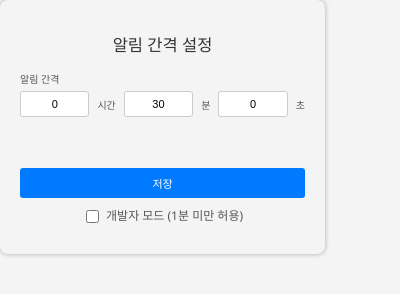
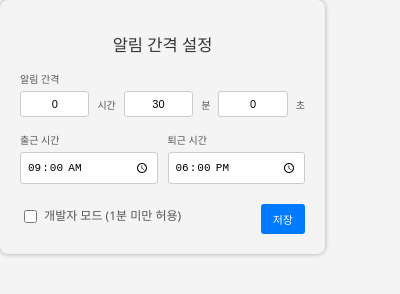
Before and after one commit to workminkyoung/spine-angel, a browser extension: page popup.html in a window 400 px wide. Both pictures are taken after a click on the button 162 px from the left and 184 px from the top of the page. Drawn offline with Linux system fonts and the light colour scheme.

Commit message:
feat: 출퇴근 시간 및 개발자모드 위치 변경

```diff
--- a/popup.html
+++ b/popup.html
@@ -47,15 +47,27 @@
                     <span>초</span>
                 </div>
             </div>
+            <div class="form-row">
+                <div class="form-group form-group-half">
+                    <label for="workStartTime">출근 시간</label>
+                    <input type="time" id="workStartTime" class="time-input">
+                </div>
+                <div class="form-group form-group-half">
+                    <label for="workEndTime">퇴근 시간</label>
+                    <input type="time" id="workEndTime" class="time-input">
+                </div>
+            </div>
             <div id="intervalErrorMsg" style="display:none; color:#d32f2f; font-size:0.98em; margin:8px 0 0 0; text-align:center;"></div>
-            <button type="submit" id="saveInterval" class="save-button">저장</button>
         </form>
-    <!-- 개발자용 토글 (설정 패널 하단으로 이동) -->
+        <!-- 설정 패널 하단 영역: 토글과 작은 저장 버튼 -->
+        <div class="settings-footer">
             <div class="dev-toggle-row">
                 <label>
                     <input type="checkbox" id="devModeToggle" style="vertical-align:middle; margin-right:4px;">
                     개발자 모드 (1분 미만 허용)
                 </label>
+            </div>
+            <button type="submit" form="intervalForm" id="saveInterval" class="save-button">저장</button>
         </div>
     </div>
     <!-- 알림 문제 안내 링크 (메인화면 하단) -->
--- a/popup.js
+++ b/popup.js
@@ -14,6 +14,8 @@ document.addEventListener('DOMContentLoaded', () => {
     const $intervalHours = document.getElementById('intervalHours');
     const $intervalMinutes = document.getElementById('intervalMinutes');
     const $intervalSeconds = document.getElementById('intervalSeconds');
+    const $workStartTime = document.getElementById('workStartTime'); // 출근 시간
+    const $workEndTime = document.getElementById('workEndTime'); // 퇴근 시간
     const $saveBtn = document.getElementById('saveInterval'); // 저장 버튼
     const $intervalForm = document.getElementById('intervalForm'); // 폼 전체
     const $countdownTimer = document.getElementById('countdownTimer'); // Countdown timer UI element
@@ -40,6 +42,7 @@ document.addEventListener('DOMContentLoaded', () => {
         if ($notificationHelpLinkRow) $notificationHelpLinkRow.style.display = 'none'; // 링크 숨기기
         if (countdownInterval) clearInterval(countdownInterval); // 설정창 열면 메인뷰 타이머 중지
         loadDevMode(); // 설정 패널 열 때마다 개발자 모드 상태 반영
+        loadWorkTimes(); // 설정 패널 열 때 출퇴근 시간 로드
     }
     // 메인 화면만 보이게
     function hideSettingsPanel() {
@@ -60,8 +63,10 @@ document.addEventListener('DOMContentLoaded', () => {
         });
     }
 
-    // === 알림 간격 저장 및 로드 ===
+    // === 알림 간격 및 출퇴근 시간 저장 및 로드 ===
     const DEFAULT_INTERVAL_MINUTES = 30; // 기본 알림 간격 (분 단위)
+    const DEFAULT_WORK_START_TIME = "09:00"; // 기본 출근 시간
+    const DEFAULT_WORK_END_TIME = "18:00"; // 기본 퇴근 시간
 
     function loadInterval() {
         chrome.storage.local.get('notificationInterval', (data) => {
@@ -77,6 +82,17 @@ document.addEventListener('DOMContentLoaded', () => {
             if ($intervalHours) $intervalHours.value = hours;
             if ($intervalMinutes) $intervalMinutes.value = minutes;
             if ($intervalSeconds) $intervalSeconds.value = seconds;
+        });
+    }
+
+    function loadWorkTimes() {
+        chrome.storage.local.get(['workStartTime', 'workEndTime'], (data) => {
+            if ($workStartTime) {
+                $workStartTime.value = data?.workStartTime || DEFAULT_WORK_START_TIME;
+            }
+            if ($workEndTime) {
+                $workEndTime.value = data?.workEndTime || DEFAULT_WORK_END_TIME;
+            }
         });
     }
 
@@ -107,9 +123,17 @@ document.addEventListener('DOMContentLoaded', () => {
         const hours = parseInt($intervalHours.value) || 0;
         const minutes = parseInt($intervalMinutes.value) || 0;
         const seconds = parseInt($intervalSeconds.value) || 0;
+        const workStartTime = $workStartTime ? $workStartTime.value : DEFAULT_WORK_START_TIME;
+        const workEndTime = $workEndTime ? $workEndTime.value : DEFAULT_WORK_END_TIME;
 
         if (hours < 0 || minutes < 0 || seconds < 0 || minutes > 59 || seconds > 59) {
             alert('유효한 시간, 분, 초를 입력해주세요.');
+            return;
+        }
+
+        // 출퇴근 시간 유효성 검사 (선택 사항이지만 추가하면 좋음)
+        if (workStartTime && workEndTime && workStartTime >= workEndTime) {
+            showIntervalErrorMsg('출근 시간은 퇴근 시간보다 빨라야 합니다.');
             return;
         }
 
@@ -119,7 +143,9 @@ document.addEventListener('DOMContentLoaded', () => {
         if (!devMode && totalMinutes < 1) {
             chrome.storage.local.set({
                 'notificationInterval': DEFAULT_INTERVAL_MINUTES,
-                'lastNotified': Date.now()
+                'lastNotified': Date.now(),
+                'workStartTime': workStartTime,
+                'workEndTime': workEndTime
             }, () => {
                 showIntervalErrorMsg('알림 간격은 1분 미만으로 설정할 수 없습니다.');
             });
@@ -128,7 +154,9 @@ document.addEventListener('DOMContentLoaded', () => {
 
         chrome.storage.local.set({
             'notificationInterval': totalMinutes,
-            'lastNotified': Date.now() // 카운트다운 기준을 현재로 설정하여 즉시 초기화
+            'lastNotified': Date.now(), // 카운트다운 기준을 현재로 설정하여 즉시 초기화
+            'workStartTime': workStartTime,
+            'workEndTime': workEndTime
         }, () => {
             if (chrome.runtime.lastError) {
                 // console.warn("메시지 전송 실패 (background 서비스워커 비활성 상태일 수 있음)");
@@ -147,9 +175,17 @@ document.addEventListener('DOMContentLoaded', () => {
             const hours = parseInt($intervalHours.value) || 0;
             const minutes = parseInt($intervalMinutes.value) || 0;
             const seconds = parseInt($intervalSeconds.value) || 0;
+            const workStartTime = $workStartTime ? $workStartTime.value : DEFAULT_WORK_START_TIME;
+            const workEndTime = $workEndTime ? $workEndTime.value : DEFAULT_WORK_END_TIME;
 
             if (hours < 0 || minutes < 0 || seconds < 0 || minutes > 59 || seconds > 59) {
                 alert('유효한 시간, 분, 초를 입력해주세요.');
+                return;
+            }
+
+            // 출퇴근 시간 유효성 검사 (선택 사항이지만 추가하면 좋음)
+            if (workStartTime && workEndTime && workStartTime >= workEndTime) {
+                showIntervalErrorMsg('출근 시간은 퇴근 시간보다 빨라야 합니다.');
                 return;
             }
 
@@ -158,7 +194,9 @@ document.addEventListener('DOMContentLoaded', () => {
             if (totalMinutes < 1) {
                 chrome.storage.local.set({
                     'notificationInterval': DEFAULT_INTERVAL_MINUTES,
-                    'lastNotified': Date.now()
+                    'lastNotified': Date.now(),
+                    // 'workStartTime': $workStartTime ? $workStartTime.value : DEFAULT_WORK_START_TIME, // Fallback에도 추가
+                    // 'workEndTime': $workEndTime ? $workEndTime.value : DEFAULT_WORK_END_TIME
                 }, () => {
                     showIntervalErrorMsg('알림 간격은 1분 미만으로 설정할 수 없습니다.');
                 });
@@ -167,7 +205,9 @@ document.addEventListener('DOMContentLoaded', () => {
 
             chrome.storage.local.set({
                 'notificationInterval': totalMinutes,
-                'lastNotified': Date.now() // 카운트다운 기준을 현재로 설정하여 즉시 초기화
+                'lastNotified': Date.now(), // 카운트다운 기준을 현재로 설정하여 즉시 초기화
+                // 'workStartTime': $workStartTime ? $workStartTime.value : DEFAULT_WORK_START_TIME, // Fallback에도 추가
+                // 'workEndTime': $workEndTime ? $workEndTime.value : DEFAULT_WORK_END_TIME
             }, () => {
                 if (chrome.runtime.lastError) {
                     // console.warn("메시지 전송 실패 (background 서비스워커 비활성 상태일 수 있음)");
@@ -253,33 +293,17 @@ document.addEventListener('DOMContentLoaded', () => {
         });
     }
 
-    // --- 초기화 ---
-    loadInterval(); // 설정 패널 내 시간/분/초 필드 값 로드
-    loadDevMode(); // 최초 진입 시에도 개발자 모드 상태 반영
-    if ($mainView && (!$settingsPanel || $settingsPanel.style.display === 'none')) {
-        startCountdownTimer(); // 초기 뷰가 메인 뷰일 때 카운트다운 시작
-        // fetchFirebaseMessage(); // 팁 메시지 더 이상 불필요
-    }
+    // === 초기화 ===
+    loadInterval(); // 팝업 로드시 저장된 알림 간격 가져오기
+    loadWorkTimes(); // 팝업 로드시 저장된 출퇴근 시간 가져오기
+    loadDevMode(); // 개발자 모드 상태 로드
+    hideSettingsPanel(); // 초기에는 메인 화면을 보여줌
+    startCountdownTimer(); // 팝업이 열릴 때 카운트다운 시작 또는 재개
 
-    if ($homeBtn && $homeModal) {
-        $homeBtn.addEventListener('click', () => {
-            $homeModal.innerHTML = `
-                <button class="close-modal-btn" title="닫기">&times;</button>
-                <div style="text-align:center;">
-                    <h2>홈 모달</h2>
-                    <p>여기에 원하는 홈 관련 내용을 넣으세요.</p>
-                </div>
-            `;
-            $homeModal.style.display = 'flex';
-            $homeModal.querySelector('.close-modal-btn').onclick = () => {
-                $homeModal.style.display = 'none';
-            };
-        });
-    }
-
+    // "알람이 안뜨시나요?" 링크 클릭 시 로컬 guide.html 열기
     if ($notificationHelpLink) {
-        $notificationHelpLink.addEventListener('click', (e) => {
-            e.preventDefault();
+        $notificationHelpLink.addEventListener('click', (event) => {
+            event.preventDefault(); // 기본 동작 방지
             chrome.tabs.create({ url: chrome.runtime.getURL('guide.html') });
         });
     }
--- a/styles.css
+++ b/styles.css
@@ -67,8 +67,24 @@ body {
 
 /* ===== Form Elements ===== */
 .form-group {
-    margin-bottom: 36px;
+    margin-bottom: 20px;
 }
+
+/* 좌우 정렬을 위한 새로운 스타일 */
+.form-row {
+    display: flex;
+    gap: 10px; /* 양쪽 열 사이의 간격 */
+    margin-bottom: 20px; /* 행 전체의 하단 간격 */
+}
+
+.form-group-half {
+    flex: 1; /* 각 열이 가능한 공간을 동일하게 차지하도록 */
+    margin-bottom: 0; /* 개별 form-group의 하단 마진 제거 (form-row에서 관리) */
+}
+/* .form-group-half:first-child { margin-right: 5px; } /* 왼쪽 열 오른쪽 마진 */
+/* .form-group-half:last-child { margin-left: 5px; } /* 오른쪽 열 왼쪽 마진 */
+/* 간격은 gap으로 통일 */
+
 label {
     display: block;
     color: #555;
@@ -85,6 +101,16 @@ input[type="number"] {
 }
 input[type="number"]::-webkit-inner-spin-button, input[type="number"]::-webkit-outer-spin-button { -webkit-appearance: none; margin: 0; }
 input[type="number"] { -moz-appearance: textfield; }
+
+/* 새로운 시간 입력 필드 스타일 */
+.time-input {
+    width: 100%;
+    padding: 8px; /* 기본 패딩 */
+    border: 1px solid #ccc;
+    border-radius: 4px; /* 기본 테두리 둥글기 */
+    font-size: 16px; /* 기본 폰트 크기 */
+    box-sizing: border-box;
+}
 
 /* ===== Dropdown ===== */
 #showDropdown {
@@ -291,13 +317,35 @@ input[type="number"] { ... } // time-input-row input[type="number"]로 대체됨
 }
 
 .dev-toggle-row {
-    text-align: center;
-    margin-top: 8px;
+    /* text-align: center; /* 이제 settings-footer에서 정렬 관리 */
+    /* margin-top: 8px; /* 이제 settings-footer에서 정렬 관리 */
 }
 .dev-toggle-row label {
     font-size: 12px;
     cursor: pointer;
     color: #555;
+}
+
+/* 설정 패널 하단 (토글 + 저장 버튼) 스타일 */
+.settings-footer {
+    display: flex;
+    align-items: center; /* 수직 중앙 정렬 */
+    justify-content: space-between; /* 양쪽 끝으로 분산 */
+    margin-top: 20px; /* 폼과의 간격 */
+}
+
+.settings-footer .dev-toggle-row {
+    flex-grow: 1; /* 남은 공간을 채우도록 */
+    text-align: left; /* 왼쪽 정렬 */
+    margin-top: 0; /* 기존 마진 제거 */
+}
+
+.settings-footer .save-button {
+    width: auto; /* 내용에 맞게 너비 자동 조정 */
+    padding: 7px 12px; /* 패딩 약간 줄임 */
+    font-size: 11px; /* 폰트 크기 줄임 (settings-panel 내부 다른 요소와 유사하게) */
+    margin-top: 0; /* 기존 상단 마진 제거 */
+    margin-left: 10px; /* 토글과의 간격 */
 }
 
 .notification-help-link-row {
@@ -352,3 +400,27 @@ input[type="number"] { ... } // time-input-row input[type="number"]로 대체됨
 .home-modal .close-modal-btn:hover {
     color: #d32f2f;
 }
+
+/* 기존 스타일 유지하며, settings-panel 내부의 form-group 간격도 조정 */
+.settings-panel .form-group {
+    margin-bottom: 15px;
+}
+
+/* 기존 스타일 유지하며, settings-panel 내부의 form-group 간격도 조정 */
+/* .settings-panel .form-group 는 이제 form-row 내부의 form-group-half 에 의해 처리되므로,
+   이 부분은 form-row 에 대한 설정으로 대체되거나, form-group-half 에 직접 적용합니다. */
+.settings-panel .form-row { /* settings-panel 내부의 form-row 간격 조정 */
+    margin-bottom: 15px;
+}
+/* settings-panel 내부의 개별 form-group (form-group-half)는 추가 마진 불필요 */
+.settings-panel .form-group-half {
+    margin-bottom: 0;
+}
+
+/* 설정 패널 내부의 출퇴근 시간 입력 필드 스타일 통일 */
+.settings-panel .time-input {
+    font-size: 11px; /* 숫자 입력 필드와 동일하게 */
+    padding: 6px;    /* 숫자 입력 필드와 동일하게 */
+    border-radius: 3px; /* 숫자 입력 필드와 동일하게 */
+    /* width는 .form-group-half 내부에서 flex:1 로 이미 잘 작동하므로 유지 */
+}
```
Lines whose indentation alone changed are shown as unchanged.
